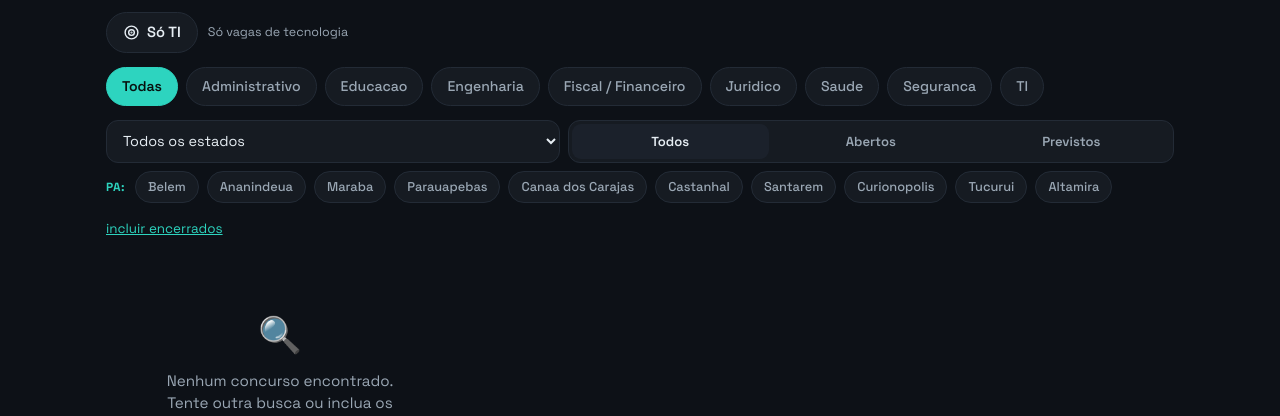
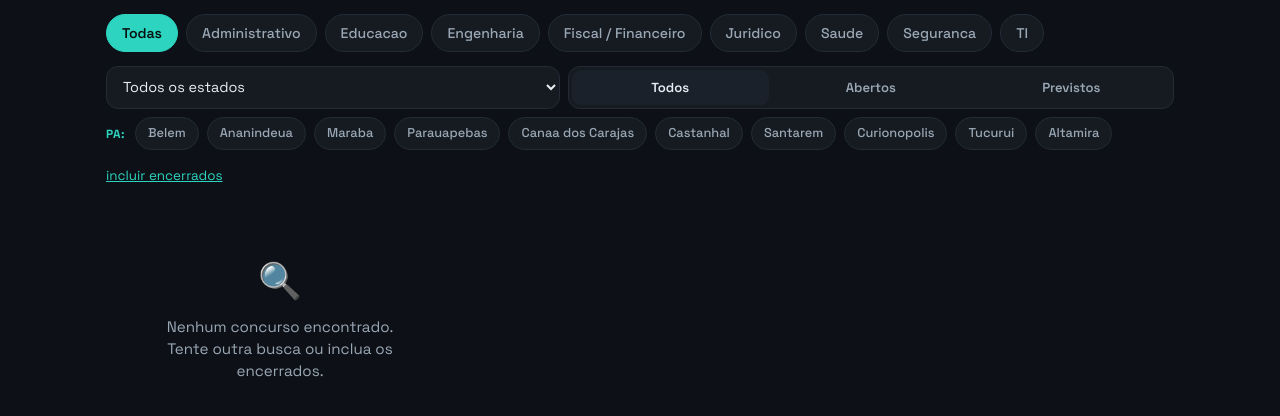
Before and after one commit to C03LHO/Rastreador-de-Concursos, a FastAPI app: page / in a window 1280 px wide. Shown: the part 151-567 px from the top of the page. Run offline with FastAPI, Linux system fonts and the light colour scheme; data comes from the database, SQL or seed files in the repository; data that the repository does not hold is empty.

Commit message:
Remove a barra "So TI" do topo (visual)
- Tira o bloco/toggle "So TI" da tela (HTML, CSS e JS) a pedido: ficava feio.
- A funcao continua disponivel pelo chip "TI" na linha de areas, que filtra
  exatamente as vagas de tecnologia (area=ti). Nada de logica perdida.
- Remove montarToggleTI/sincronizarToggleTI e a preferencia em localStorage;
  o app abre em "Todas". SW v9.

Co-Authored-By: Claude Opus 4.8 <noreply@anthropic.com>

```diff
--- a/app/static/app.css
+++ b/app/static/app.css
@@ -107,25 +107,6 @@ body {
 .busca.tem-texto .limpar-x { display: grid; }
 
 .conteudo { max-width: 1100px; margin: 0 auto; padding: 0 16px; }
-
-/* Barra de foco "So TI". */
-.ti-bar {
-  display: flex; align-items: center; gap: 10px;
-  max-width: 1100px; margin: 0 auto; padding: 12px 16px 0;
-}
-.ti-toggle {
-  display: inline-flex; align-items: center; gap: 7px;
-  padding: 9px 16px; border-radius: 999px;
-  border: 1px solid var(--borda); background: var(--card);
-  color: var(--texto); font: inherit; font-size: 0.92rem; font-weight: 600;
-  cursor: pointer;
-}
-.ti-toggle svg { width: 17px; height: 17px; }
-.ti-toggle.on {
-  background: var(--acento); color: #08110f; border-color: var(--acento);
-  box-shadow: 0 0 0 3px rgba(45, 212, 191, 0.18);
-}
-.ti-dica { font-size: 0.78rem; color: var(--suave); }
 
 /* Chips de area (rolagem horizontal). */
 .chips {
--- a/app/static/sw.js
+++ b/app/static/sw.js
@@ -7,7 +7,7 @@
 //   a mesma ideia do app: sempre mostrar o ultimo estado bom.
 // - /api/status e /api/coletar nunca usam cache (sao sempre ao vivo).
 
-const VERSAO = "concursos-v8";
+const VERSAO = "concursos-v9";
 const SHELL = [
   "/",
   "/static/app.css",
--- a/app/templates/index.html
+++ b/app/templates/index.html
@@ -55,15 +55,6 @@
   </header>
 
   <p class="offline-aviso" id="offline">Voce esta offline. Mostrando os ultimos dados salvos.</p>
-
-  <!-- Foco principal: mostrar apenas concursos de TI. Fica lembrado. -->
-  <div class="ti-bar">
-    <button id="toggle-ti" class="ti-toggle" aria-pressed="false">
-      <svg viewBox="0 0 24 24" fill="none" stroke="currentColor" stroke-width="2" stroke-linecap="round" stroke-linejoin="round"><circle cx="12" cy="12" r="9"/><circle cx="12" cy="12" r="4"/><circle cx="12" cy="12" r="0.5" fill="currentColor"/></svg>
-      Só TI
-    </button>
-    <span class="ti-dica">Só vagas de tecnologia</span>
-  </div>
 
   <div class="chips" id="chips"></div>
 
```
Also changed, not shown: app/static/app.js (+5 -30 lines).
